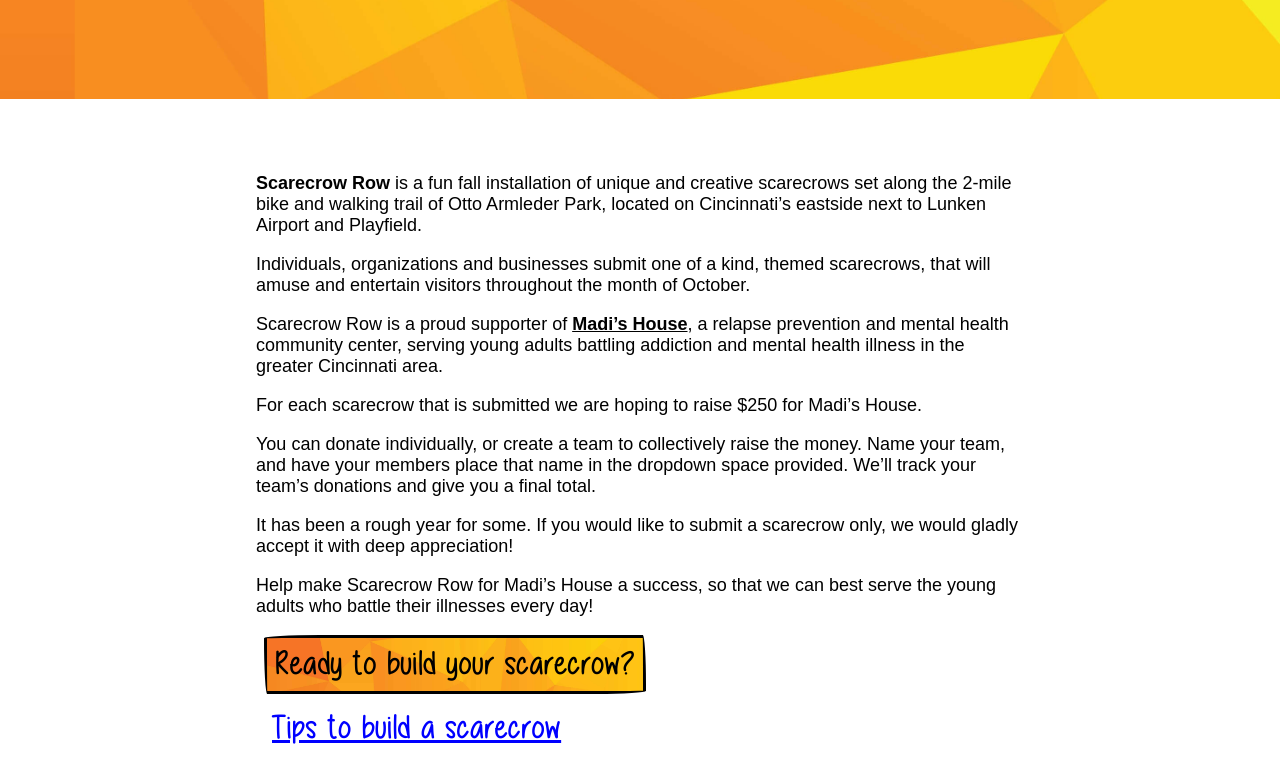
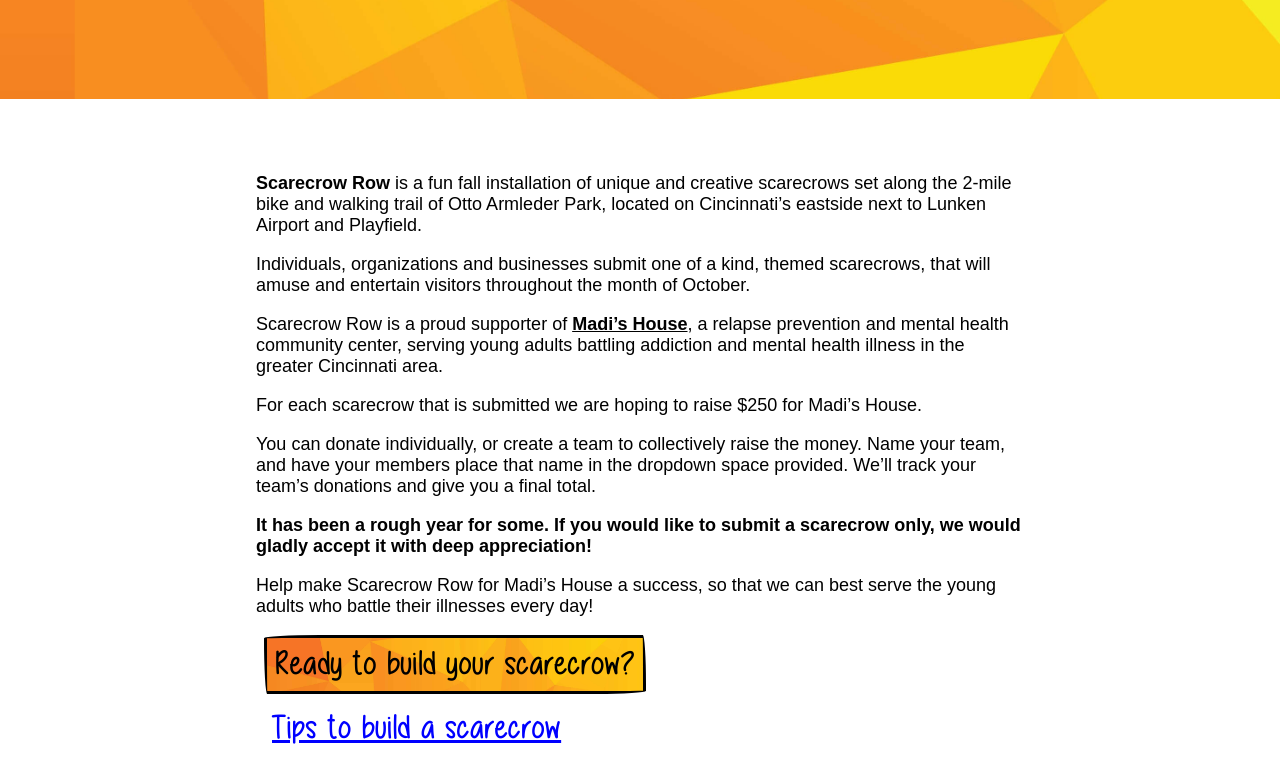
Before and after one commit to scarecrowrow2/scarecrowrow2, a plain HTML site: page about.html in a window 1280 px wide. Shown: the part 301-1084 px from the top of the page. Drawn offline with Linux system fonts and the light colour scheme.

Commit message:
updateds

```diff
--- a/about.html
+++ b/about.html
@@ -46,7 +46,7 @@
       You can donate individually, or create a team to collectively raise the money. Name your team, and have your members place that name in the dropdown space provided. We’ll track your team’s donations and give you a final total.
     </p>
     <p class="paragraph">
-      It has been a rough year for some. If you would like to submit a scarecrow only, we would gladly accept it with deep appreciation!
+      <b>It has been a rough year for some. If you would like to submit a scarecrow only, we would gladly accept it with deep appreciation!</b>
     </p>
     <p class="paragraph">
       Help make Scarecrow Row for Madi’s House a success, so that we can best serve the young adults who battle their illnesses every day!
```
